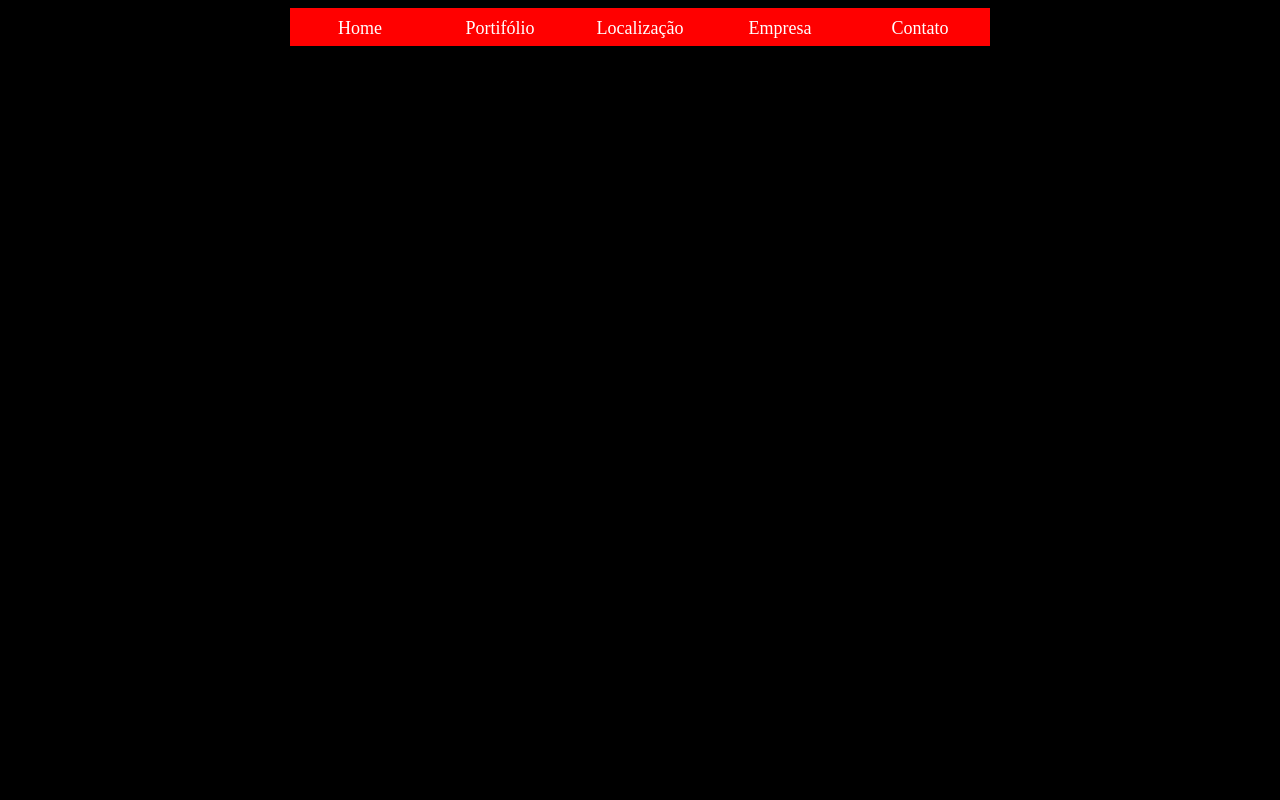
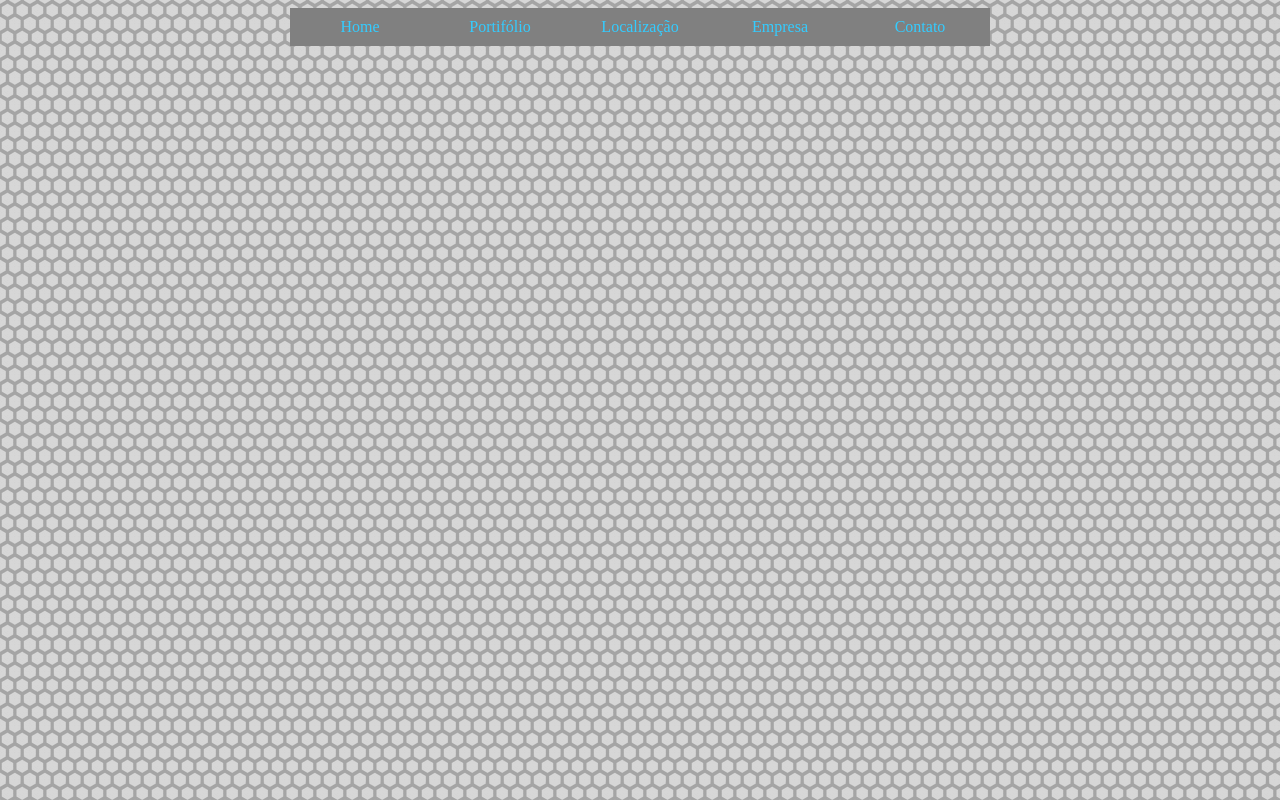
Before and after one commit to fabianasilvestre/web-mobile-mackenzie-java-script-frameworks, a plain HTML site: page index.html in a window 1280 px wide. Drawn offline with nearby package versions, Linux system fonts and the light colour scheme.

Commit message:
Alteração imgBG e css

```diff
--- a/index.html
+++ b/index.html
@@ -24,27 +24,46 @@
 	</script>
 
 	<style>
-		body{background:black;
+		body{
+			background:#CDCDCD;
 			}
-		#menu{width:700px;
-			margin:auto;
+		body::after{
+			content:"";
+			background-image:url("bgGrid.jpg");
+		 	opacity: 0.2;
+  			top: 0;
+  			left: 0;
+ 			bottom: 0;
+ 			right: 0;
+ 			position: absolute;
+  			z-index: -1;
+		}
+		#menu{
+			width: 700px;
+			margin: 0 auto;
            	}
-		#menu ul{list-style:none;
-			font-size:18px;
+		#menu ul{
+			list-style:none;
+			/*font-size:18px;*/
+			font-size: 1em;
 			font-family:"Hobo Std";
 			margin:0px;
 			padding:0px;
 			height:40px;
 			overflow:hidden;
 			}
-		#menu ul li{float:left;
+		#menu ul li{
+			float:left;
 			}
-		#menu ul li a, #menu ul li span{width:100px;
+		#menu ul li a, #menu ul li span{
+			width:100px;
 			padding:10px 20px;
 			height:18px;
-			color:#FFFFFF;
-			/*background:url("Degrade_img.jpg") repeat-x; */
-            background:red;
+			/*color:#FFFFFF;*/
+			color:#33CCFF;
+			/*background:url("Degrade_img.jpg") repeat-x;*/
+            /*background:red;*/
+            background:gray;
 			text-decoration:none;
 			overflow:hidden;
 			text-align:center;
@@ -56,10 +75,12 @@
 		#menu ul li a{
 			float:left;
 			background:url("Degrade_img.jpg") repeat-x left bottom;
-			color:#000000;
+			/*color:#000000;*/
+			color: #33CCFF;
             height:10px;
 			}
 	</style>
+	<!--<script type="text/javascript" src="https://ajax.googleapis.com/ajax/libs/jquery/1.12.4/jquery.min.js"></script>-->
 </head>
 <body>
 	<div id="menu">
```
Also changed, not shown: bgGrid.jpg (added).
